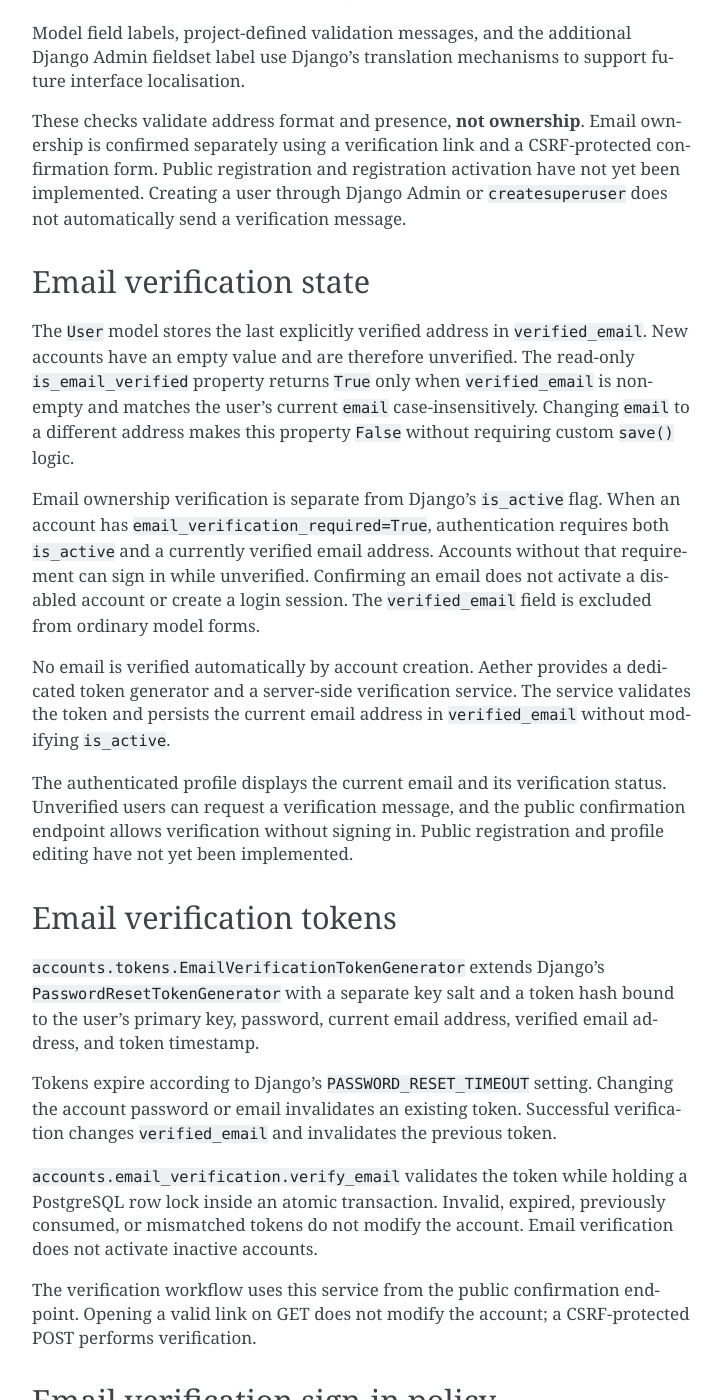
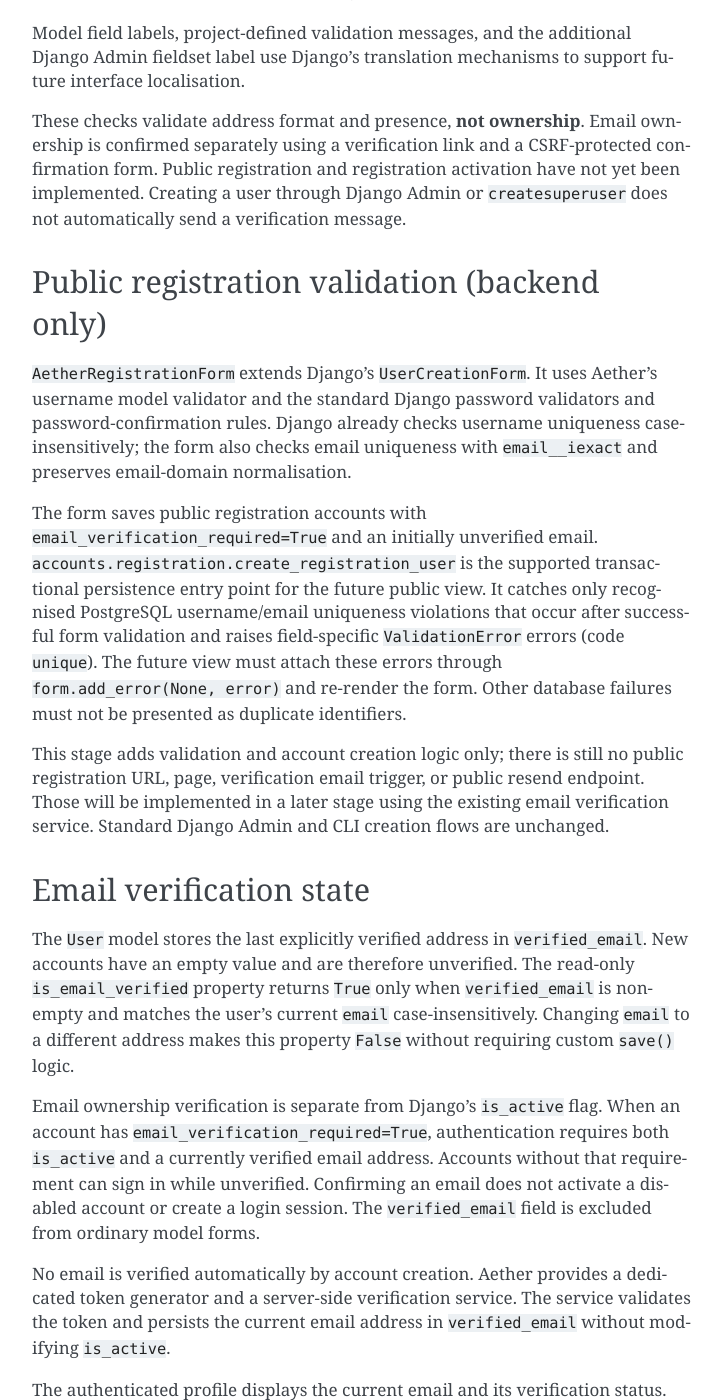
Before and after one commit to alex-nuclearboy/aether-app, a Sphinx documentation site: the page built from docs/source/security/authentication.rst, in a window 1280 px wide and 1400 px high, scrolled down 1000 px. Shown: the whole window, without its empty margins (388-1110 px from the left). Built offline with Sphinx 7.4.7, drawn with Linux system fonts in a browser that asks for light colours; some of the changed text lies outside the part shown.

Commit message:
docs(accounts): document registration validation and persistence
Describe form validation, Django password rules, and transactional uniqueness conflict handling. Update i18n conventions, architecture, and test coverage while keeping public registration as future work.

```diff
--- a/docs/source/architecture/overview.rst
+++ b/docs/source/architecture/overview.rst
@@ -24,6 +24,9 @@ The implemented foundation consists of:
   with explicit username syntax, mandatory validated email on managed account
   creation, and PostgreSQL constraints for non-blank email addresses and
   case-insensitive username and email uniqueness;
+* a validated public-registration form and transactional account-creation
+  service, with case-insensitive identifier checks, standard Django password
+  rules, and PostgreSQL uniqueness-race handling (no public route yet);
 * persistent per-account email verification state, initially unverified and
   matched against the current email independently from account activation;
 * a per-account sign-in policy that requires current email verification only
--- a/docs/source/security/authentication.rst
+++ b/docs/source/security/authentication.rst
@@ -52,6 +52,31 @@ CSRF-protected confirmation form. Public registration and registration
 activation have not yet been implemented. Creating a user through Django
 Admin or ``createsuperuser`` does not automatically send a verification
 message.
+
+Public registration validation (backend only)
+---------------------------------------------
+
+``AetherRegistrationForm`` extends Django's ``UserCreationForm``. It uses
+Aether's username model validator and the standard Django password validators
+and password-confirmation rules. Django already checks username uniqueness
+case-insensitively; the form also checks email uniqueness with
+``email__iexact`` and preserves email-domain normalisation.
+
+The form saves public registration accounts with
+``email_verification_required=True`` and an initially unverified email.
+``accounts.registration.create_registration_user`` is the supported
+transactional persistence entry point for the future public view. It catches
+only recognised PostgreSQL username/email uniqueness violations that occur
+after successful form validation and raises field-specific
+``ValidationError`` errors (code ``unique``). The future view must attach
+these errors through ``form.add_error(None, error)`` and re-render the form.
+Other database failures must not be presented as duplicate identifiers.
+
+This stage adds validation and account creation logic only; there is still
+no public registration URL, page, verification email trigger, or public
+resend endpoint. Those will be implemented in a later stage using the existing
+email verification service. Standard Django Admin and CLI creation flows are
+unchanged.
 
 Email verification state
 ------------------------
@@ -126,8 +151,9 @@ This requirement is persistent: if the current email later becomes
 unverified, login is blocked again until it is confirmed. The future
 email-change service must clear ``verified_email`` when the address changes.
 
-The registration form, public resend flow, and registration rate limits are
-not yet implemented. The current stage adds only the access policy.
+The registration form and transactional creation service are now implemented.
+The public registration view, email delivery trigger, resend flow, and
+registration rate limits are still pending.
 
 Password verification
 ---------------------
```
Also changed, not shown: docs/source/architecture/project-structure.rst (+16 -1 lines), docs/source/development/internationalisation.rst (+14 -0 lines), docs/source/development/testing.rst (+18 -0 lines).
